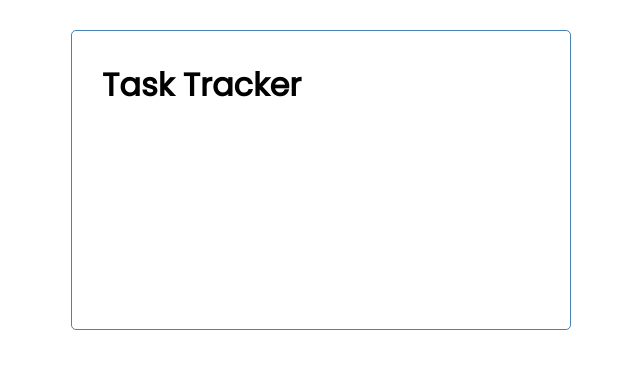
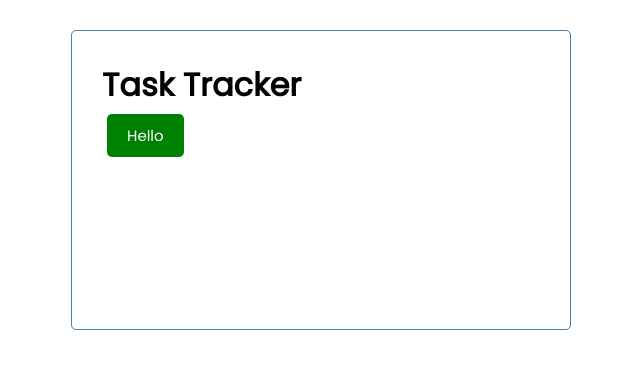
Before and after one commit to HT-Dat/react-task-tracker, a React (Create React App) app: page / in a window 1280 px wide. Shown: the top 368 px of the page, without its empty margins (319-959 px from the left). Built offline with nearby package versions, Linux system fonts and the light colour scheme.

Commit message:
Button component

```diff
--- /dev/null
+++ b/src/component/Button.js
@@ -0,0 +1,15 @@
+import PropTypes from 'prop-types'
+
+import React from 'react'
+
+const Button = ({color, text}) => {
+    return <button className='btn' style={{backgroundColor: color}}>{text}</button>
+}
+Button.defaultProps = {
+    color: 'steelblue'
+}
+Button.propTypes={
+    text: PropTypes.string,
+    color:PropTypes.string
+}
+export default Button
--- a/src/component/Header.js
+++ b/src/component/Header.js
@@ -1,18 +1,19 @@
 import PropTypes from 'prop-types'
-
+import Button from './Button'
 const Header = ({title}) => {
     return (
         <header>
             {/* <h1 style={{color:'red', backgroundColor: 'black'}}>{title}</h1> */}
             {/* <h1 style={headingStyle}>{title}</h1> */}
             <h1>{title}</h1>
-
+            <Button color='green' text='Hello'/>
         </header>
     )
 }
 Header.defaultProps = {
     title: 'Task Tracker',
 }
+
 Header.propTypes= {
     title: PropTypes.string.isRequired
 }
```
